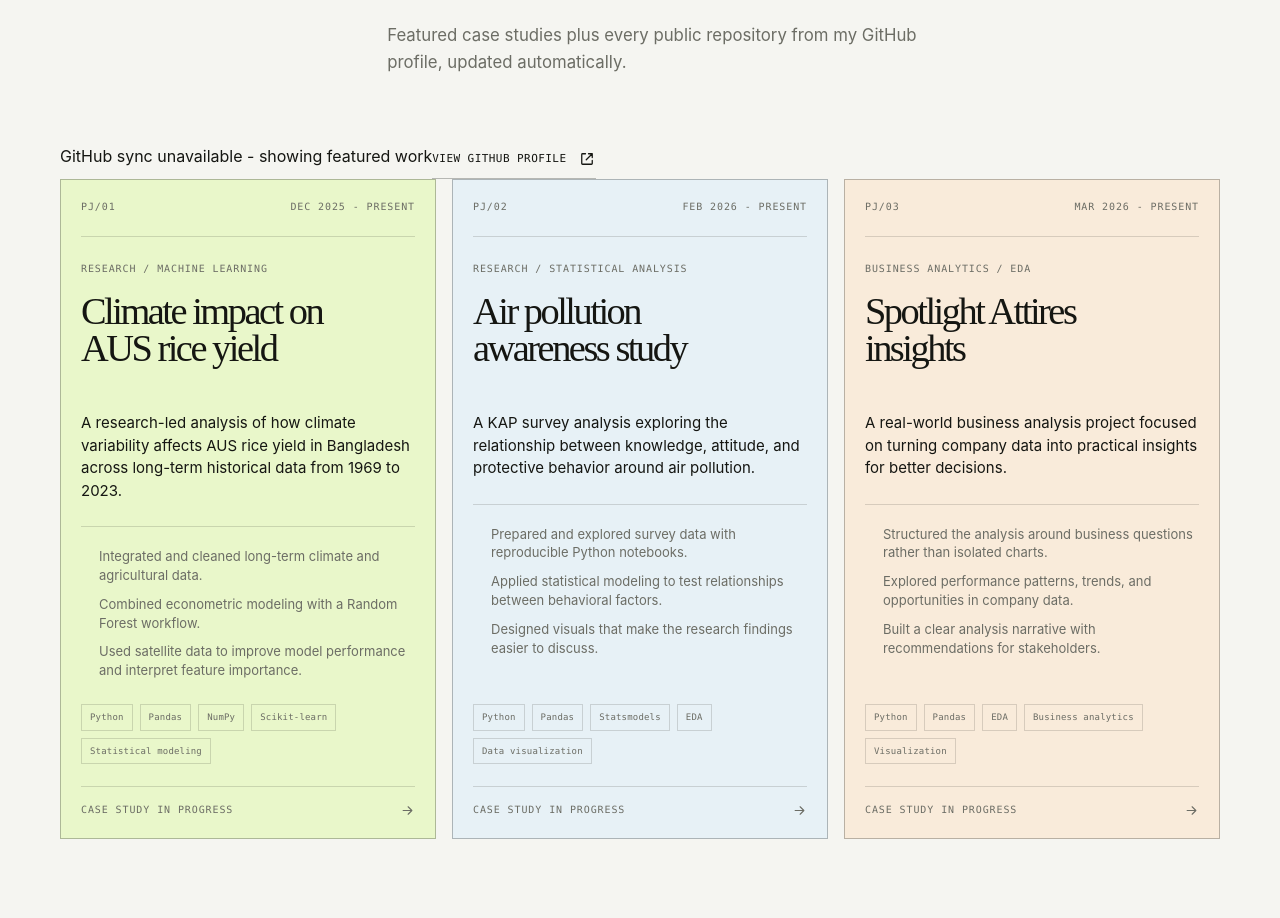
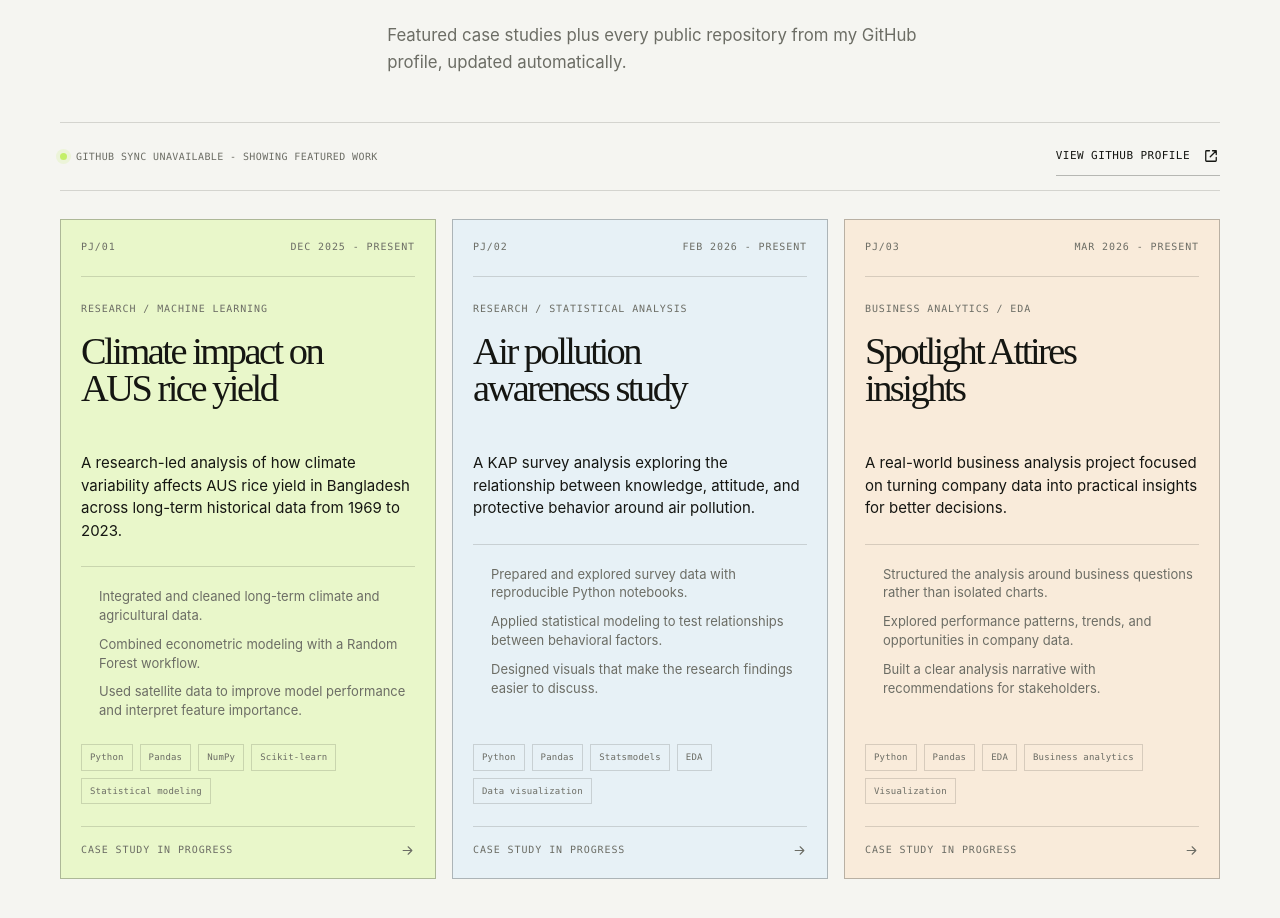
Before and after one commit to itzmubzy/itzmubzy.github.io, a React (Vite) app: page / in a window 1280 px wide. Shown: the part 2940-3858 px from the top of the page. Built offline with nearby package versions, Linux system fonts and the light colour scheme; no server answers.

Commit message:
style: add GitHub project sync controls

```diff
--- a/src/index.css
+++ b/src/index.css
@@ -878,6 +878,49 @@ button {
   color: var(--muted);
 }
 
+.project-card-footer-link {
+  transition: color 180ms ease;
+}
+
+.project-card-footer-link:hover,
+.project-card-footer-link:focus-visible {
+  color: var(--ink);
+}
+
+.projects-toolbar {
+  display: flex;
+  align-items: center;
+  justify-content: space-between;
+  gap: 20px;
+  margin: -18px 0 28px;
+  padding: 14px 0;
+  border-top: 1px solid var(--line);
+  border-bottom: 1px solid var(--line);
+}
+
+.projects-toolbar .text-link {
+  flex-shrink: 0;
+}
+
+.project-sync-status {
+  display: inline-flex;
+  align-items: center;
+  gap: 9px;
+  color: var(--muted);
+  font-family: var(--mono);
+  font-size: 10px;
+  letter-spacing: 0.04em;
+  text-transform: uppercase;
+}
+
+.project-sync-icon {
+  width: 7px;
+  height: 7px;
+  border-radius: 50%;
+  background: var(--accent);
+  box-shadow: 0 0 0 4px color-mix(in srgb, var(--accent) 18%, transparent);
+}
+
 .skills-layout {
   display: grid;
   grid-template-columns: minmax(220px, 0.65fr) minmax(0, 1.35fr);
@@ -1344,6 +1387,12 @@ button {
     min-height: 140px;
   }
 
+  .projects-toolbar {
+    display: grid;
+    gap: 14px;
+    margin-top: -10px;
+  }
+
   .skills-intro {
     display: block;
   }
```
